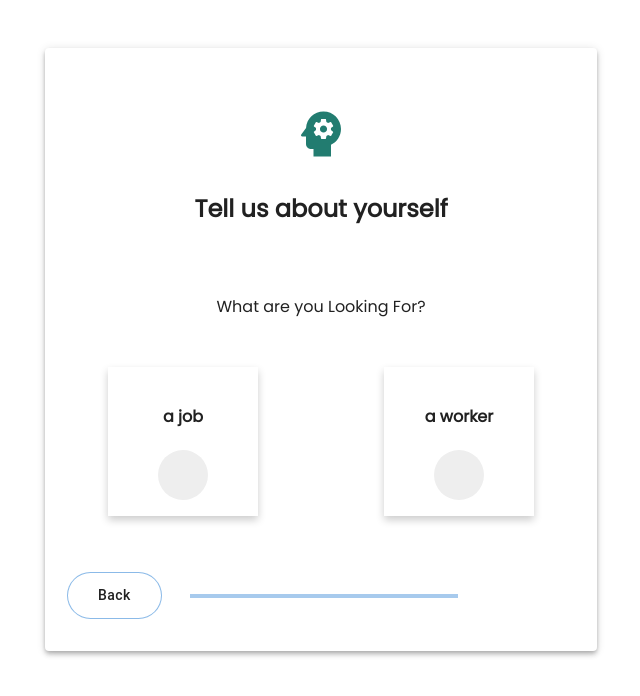
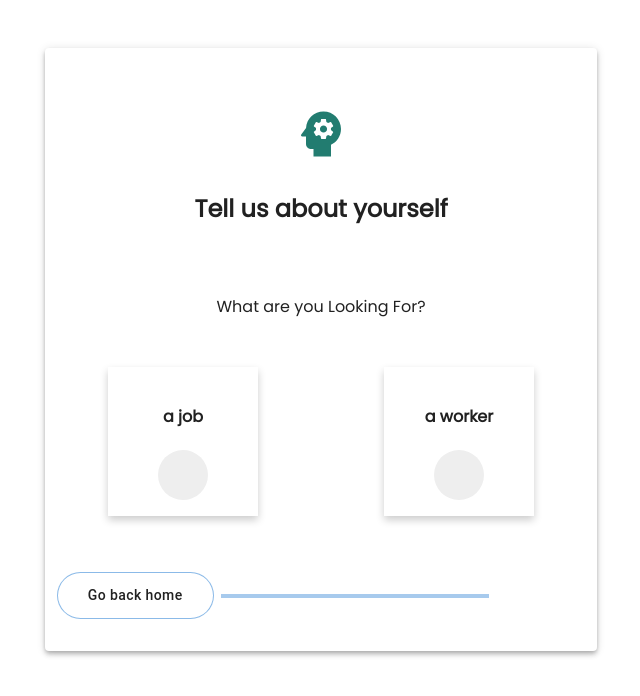
Before and after one commit to muhammadkeyton/onlyjobs, a Next.js app: page /getStarted in a window 1280 px wide. Shown: the top 696 px of the page, without its empty margins (319-959 px from the left). Built offline with nearby package versions, Linux system fonts and the light colour scheme.

Commit message:
add meaningful text to back button in stepper and sign in back button

```diff
--- a/components/getStartedPage/progressStepper.tsx
+++ b/components/getStartedPage/progressStepper.tsx
@@ -59,10 +59,10 @@ export default function ProgressMobileStepper({next,steps,handleSteps,handleNext
         activeStep < 1
 
         ?(<Link href="/" style={{ textDecoration: "none",cursor:"default" }}>
-            <Bbutton buttonType='outlined' color1='#fff' color2="#fff" text="Back" pad="10px 30px" marg="0" xTraStyling="" />
+            <Bbutton buttonType='outlined' color1='#fff' color2="#fff" text="Go back home" pad="10px 30px" marg="0" xTraStyling="" />
          </Link>)
 
-        :(<Bbutton buttonType='outlined' color1='#fff' color2="#fff" text="Back" pad="10px 30px" marg="0" xTraStyling="" onClick={handleBack}/>)
+        :(<Bbutton buttonType='outlined' color1='#fff' color2="#fff" text="previous" pad="10px 30px" marg="0" xTraStyling="" onClick={handleBack}/>)
 
 
       }
--- a/pages/signIn.tsx
+++ b/pages/signIn.tsx
@@ -142,7 +142,7 @@ export default function SignIn(){
                     <Divider/>
 
                     <Link href="/" style={{ textDecoration: "none",cursor:"default" }}>
-                     <Bbutton buttonType='outlined' color1='#fff' color2="#fff" text="Back" pad="10px 30px" marg="15px 0 0 10px" xTraStyling=""/>
+                     <Bbutton buttonType='outlined' color1='#fff' color2="#fff" text="Go back home" pad="10px 30px" marg="15px 0 0 10px" xTraStyling=""/>
                     </Link>
 
 
```
